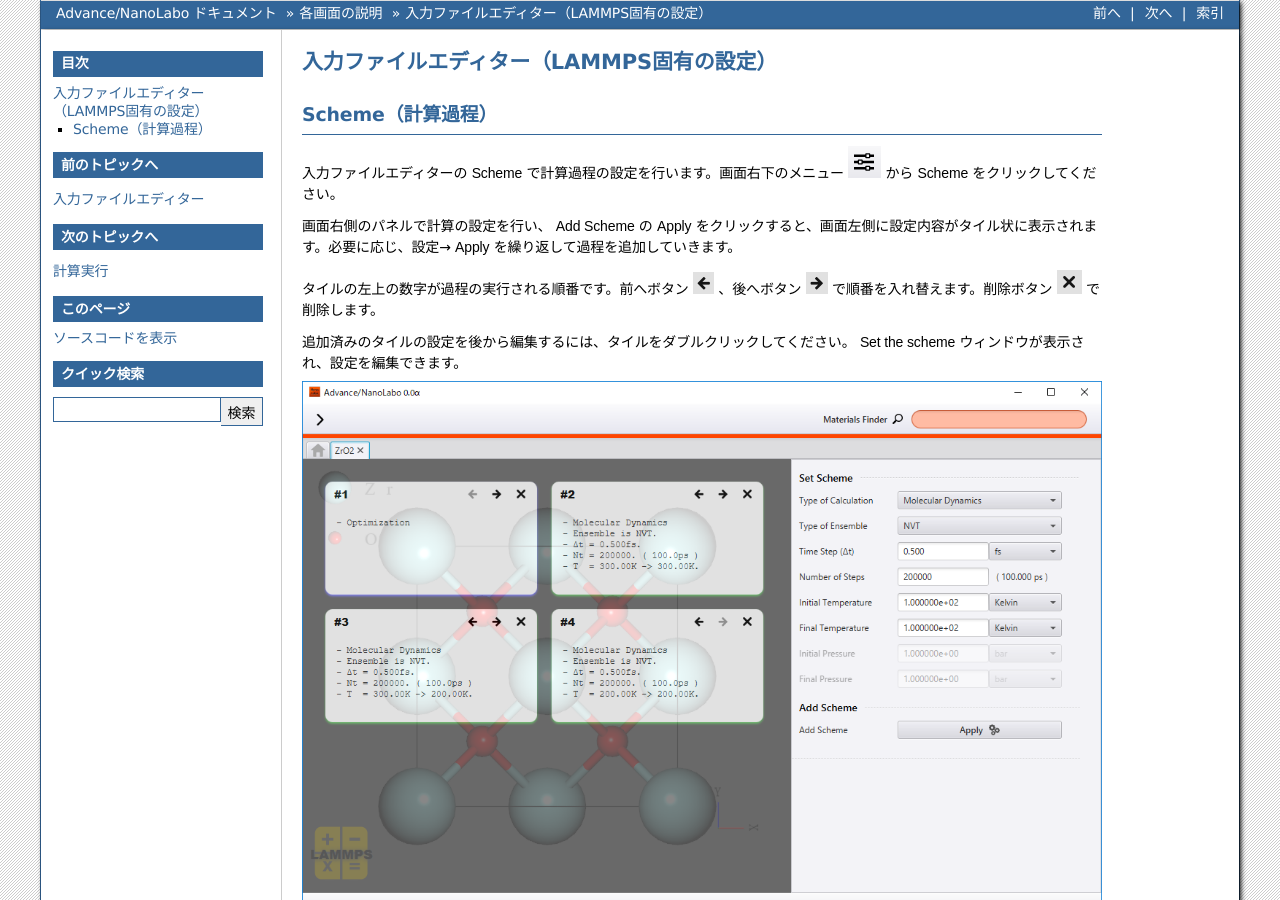
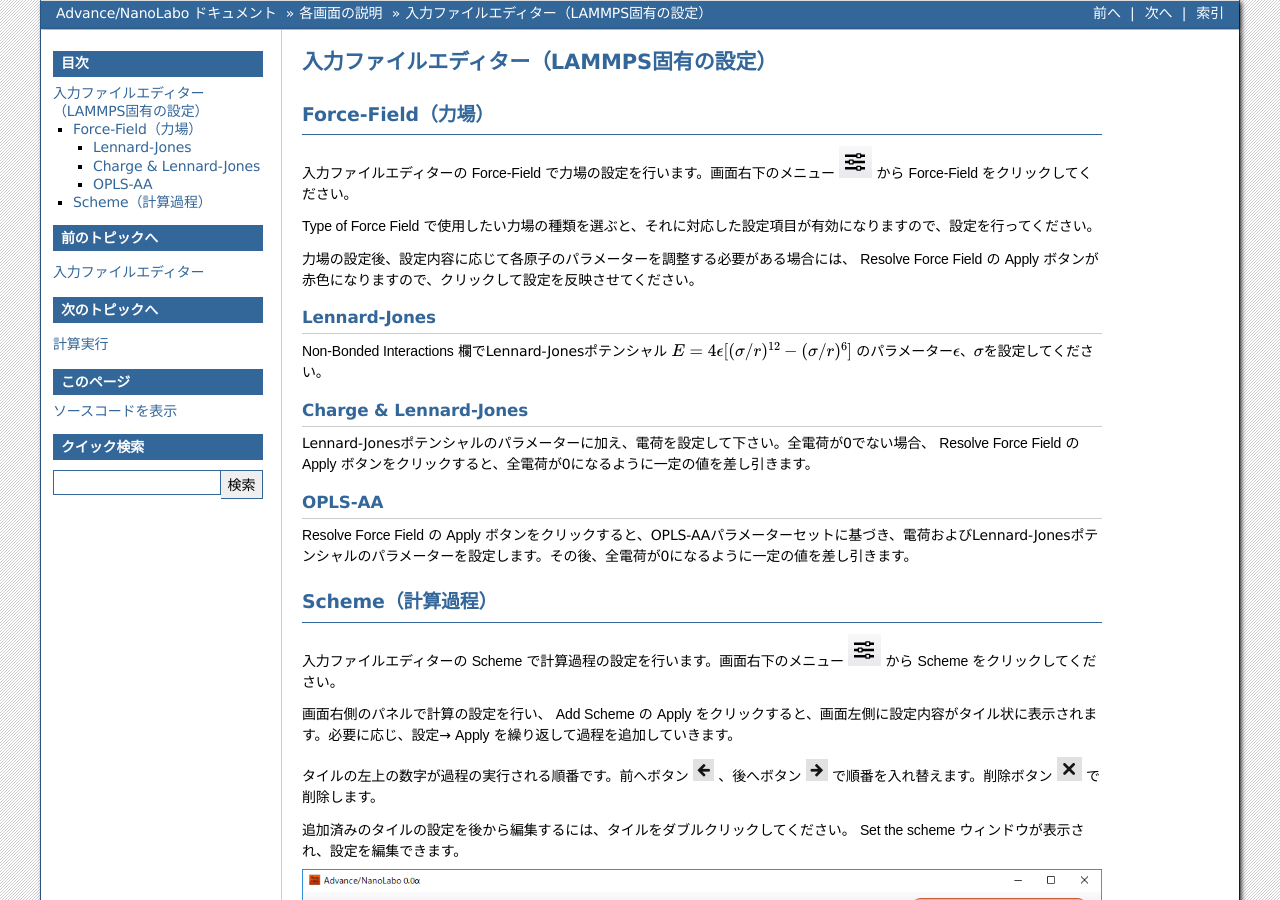
Before and after one commit to advancesoftcorp/nanolabo-doc, a Sphinx documentation site: the page built from docs/source/usage/inputeditorlammps.rst, in a window 1280 px wide and 900 px high. Built offline with Sphinx 7.4.7, drawn with Linux system fonts in a browser that asks for light colours; formulas are drawn with MathJax 3.

Commit message:
Force-Field

```diff
--- a/docs/source/conf.py
+++ b/docs/source/conf.py
@@ -160,6 +160,8 @@ texinfo_documents = [
 # -- Extension configuration -------------------------------------------------
 locale_dirs = ["../locale"]
 
+imgmath_image_format = 'svg'
+
 def setup(app):
     app.add_stylesheet('css/custom.css')
     app.add_javascript('js/movies.js')
--- a/docs/source/usage/inputeditorlammps.rst
+++ b/docs/source/usage/inputeditorlammps.rst
@@ -3,6 +3,32 @@
 ==============================================
 入力ファイルエディター（LAMMPS固有の設定）
 ==============================================
+
+.. _forcefield:
+
+Force-Field（力場）
+================================
+
+入力ファイルエディターの :guilabel:`Force-Field` で力場の設定を行います。画面右下のメニュー |editormenuicon| から :guilabel:`Force-Field` をクリックしてください。
+
+:guilabel:`Type of Force Field` で使用したい力場の種類を選ぶと、それに対応した設定項目が有効になりますので、設定を行ってください。
+
+力場の設定後、設定内容に応じて各原子のパラメーターを調整する必要がある場合には、 :guilabel:`Resolve Force Field` の :guilabel:`Apply` ボタンが赤色になりますので、クリックして設定を反映させてください。
+
+Lennard-Jones
+----------------------
+
+:guilabel:`Non-Bonded Interactions` 欄でLennard-Jonesポテンシャル :math:`E=4\epsilon [(\sigma /r)^{12} -(\sigma /r)^6]` のパラメーター\ :math:`\epsilon`\ 、\ :math:`\sigma`\ を設定してください。
+
+Charge & Lennard-Jones
+------------------------
+
+Lennard-Jonesポテンシャルのパラメーターに加え、電荷を設定して下さい。全電荷が0でない場合、 :guilabel:`Resolve Force Field` の :guilabel:`Apply` ボタンをクリックすると、全電荷が0になるように一定の値を差し引きます。
+
+OPLS-AA
+---------------------
+
+:guilabel:`Resolve Force Field` の :guilabel:`Apply` ボタンをクリックすると、OPLS-AAパラメーターセットに基づき、電荷およびLennard-Jonesポテンシャルのパラメーターを設定します。その後、全電荷が0になるように一定の値を差し引きます。
 
 .. _scheme:
 
```
